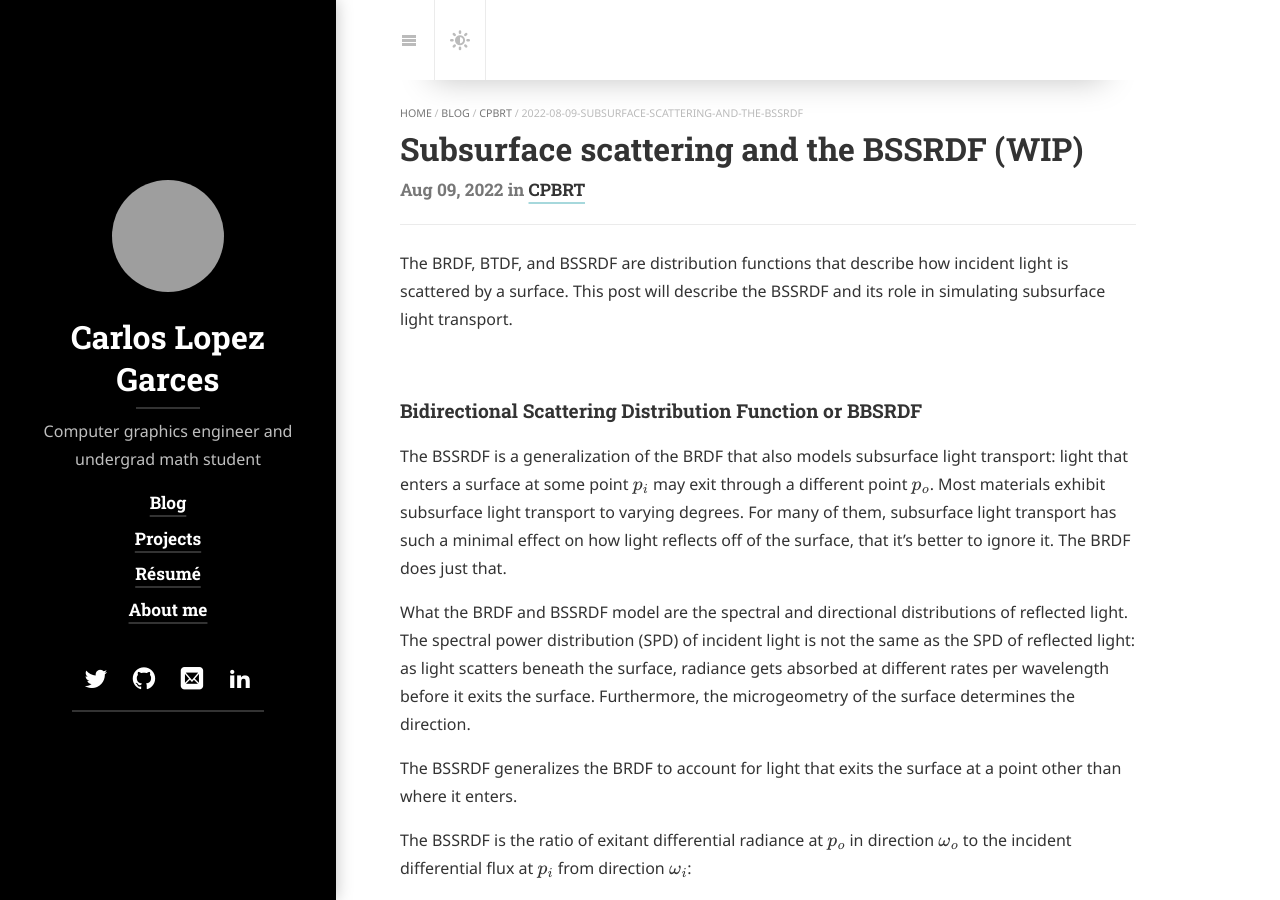
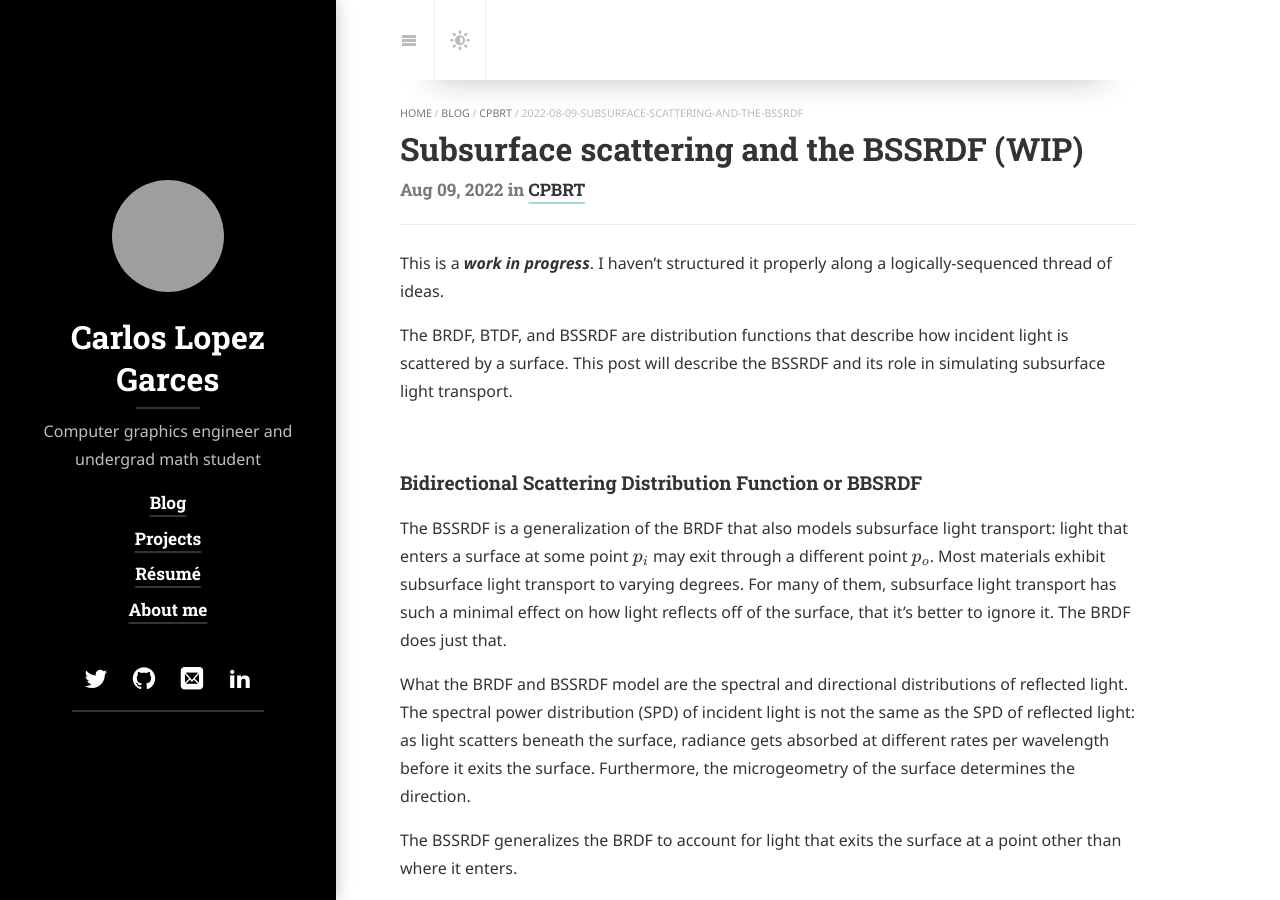
Before and after one commit to carlos-lopez-garces/carlos-lopez-garces.github.io, a Jekyll site: the page built from cpbrt/_posts/2022-08-09-subsurface-scattering-and-the-bssrdf.markdown, in a window 1280 px wide and 900 px high. Built offline with Jekyll 4.4.1, drawn with Linux system fonts in a browser that asks for light colours; cached includes are drawn as plain includes; nearby versions of some CDN libraries; some web fonts are replaced; library files that are not in the unit come from our copies; grey boxes are pictures that could not be loaded.

Commit message:
Update Subsurface scattering and the BSSRDF blog post

```diff
--- a/cpbrt/_posts/2022-08-09-subsurface-scattering-and-the-bssrdf.markdown
+++ b/cpbrt/_posts/2022-08-09-subsurface-scattering-and-the-bssrdf.markdown
@@ -2,6 +2,8 @@
 layout: post
 title:  "Subsurface scattering and the BSSRDF (WIP)"
 ---
+
+This is a ***work in progress***. I haven't structured it properly along a logically-sequenced thread of ideas.
 
 The BRDF, BTDF, and BSSRDF are distribution functions that describe how incident light is scattered by a surface. This post will describe the BSSRDF and its role in simulating subsurface light transport.
 
```
